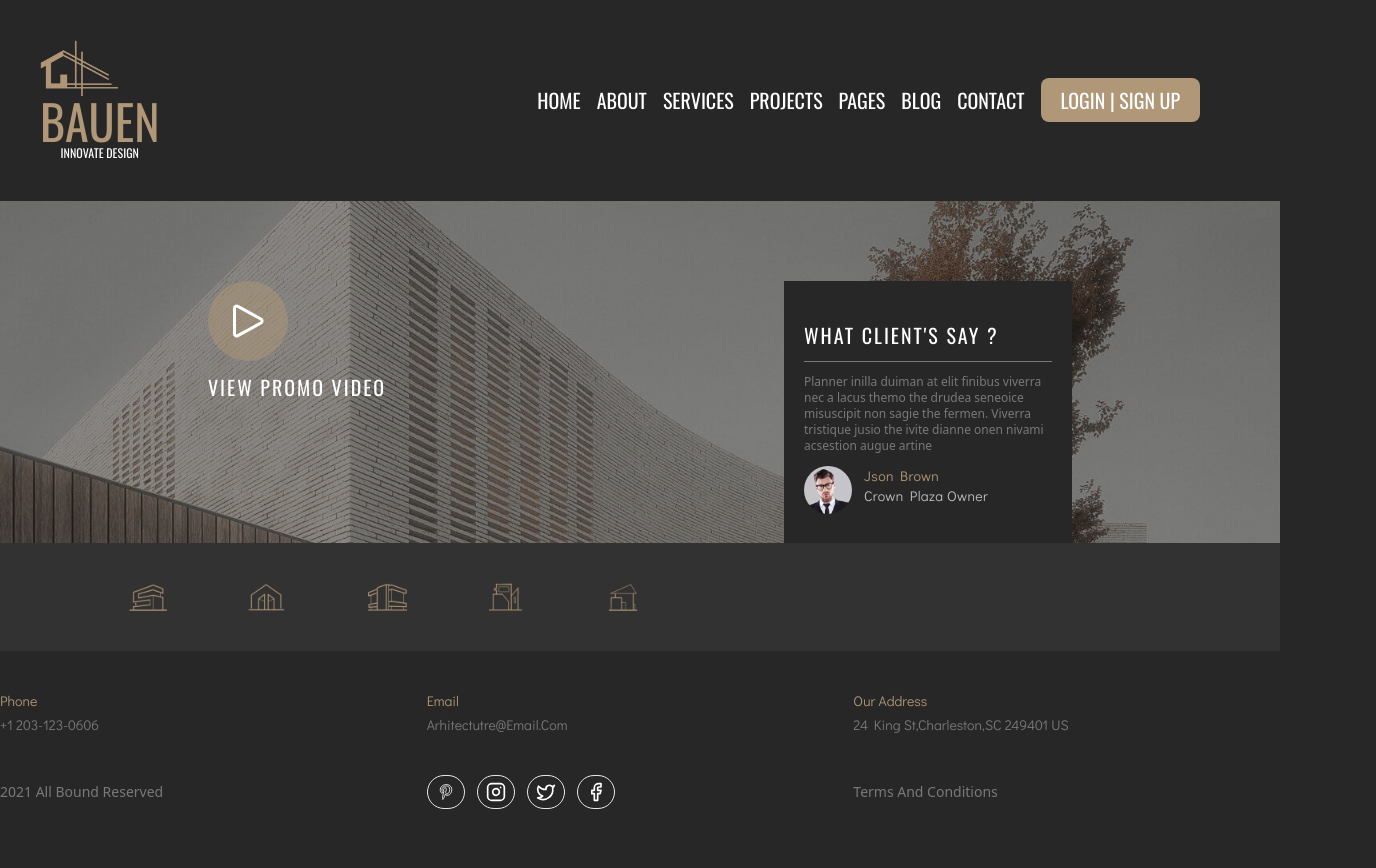
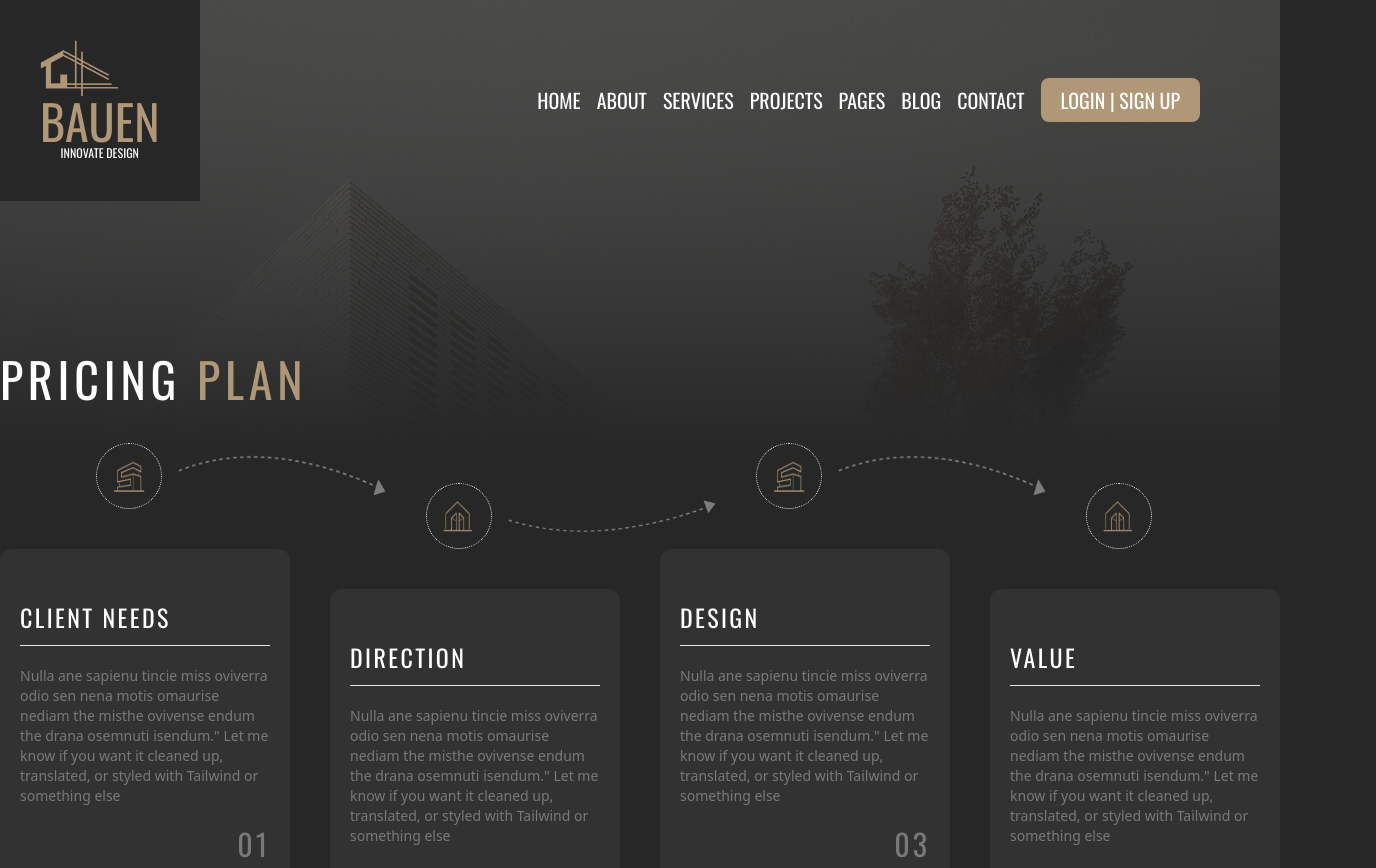
Before and after one commit to mohsen-barahuee/design-torento, a React (Create React App) app: page /process in a window 1280 px wide. Shown: the top 868 px of the page, 1376 px wide, since content can reach past the window. Built offline with nearby package versions, Linux system fonts and the light colour scheme.

Commit message:
create proccess section

```diff
--- a/src/components/modules/header/Header.jsx
+++ b/src/components/modules/header/Header.jsx
@@ -34,7 +34,7 @@ export default function Header() {
           >
             {headerImages.map((items, index) => {
               return (
-                <SwiperSlide>
+                <SwiperSlide key={index}>
                   <div>
                     <img
                       className="w-full h-[550px]  lg:h-[690px] opacity-50 lg:opacity-75 lg:pl-40 "
--- a/src/components/modules/navbar/Navbar.jsx
+++ b/src/components/modules/navbar/Navbar.jsx
@@ -9,7 +9,7 @@ export default function Navbar({ path, scroll }) {
   return (
     <div
       className={`${
-        path.pathname === "/" ? "fixed  top-0" : ""
+        path.pathname === "/" || "process" ? "fixed  top-0" : ""
       } bg-primary px-5 lg:px-0   transition-all child:font-Oswald   w-full ${
         scroll > 150 ? "lg:bg-primary fixed  top-0  " : "md:bg-inherit "
       }  flex flex-row-reverse items-center justify-between z-50`}
--- a/src/components/modules/prices/Price.jsx
+++ /dev/null
@@ -1,5 +0,0 @@
-import React from "react";
-
-export default function Price() {
-  return <div>Price</div>;
-}
--- /dev/null
+++ b/src/components/modules/process-section/ProcessSection.jsx
@@ -0,0 +1,138 @@
+import React from "react";
+
+export default function ProcessSection() {
+  return (
+    <>
+      <div className=" container mb-40">
+        <div className="w-full  relative">
+          <div className="w-full h-full bg-gradient-to-t from-primary from-50% z-10 absolute bottom-0"></div>
+          <img
+            className="w-full opacity-30"
+            src="/images/our-project/2.jpg"
+            alt=""
+          />
+          <div className=" absolute bottom-0 z-20">
+            <div className="uppercase   flex gap-x-4 my-10 justify-start md:justify-start text-4xl md:text-5xl font-Oswald tracking-widest">
+              <h3>pricing</h3>
+              <h3 className="text-secondary">plan</h3>
+            </div>
+            <div className="flex gap-x-10">
+              <div className="flex flex-col gap-y-10">
+                <div className="flex translate-x-24 items-center gap-x-4">
+                  <div className="border border-dotted p-4 rounded-full">
+                    <img
+                      className="w-8 h-8"
+                      src="/images/icons/icon-1.png"
+                      alt=""
+                    />
+                  </div>
+                  <img
+                    className="w-52 -scale-y-125"
+                    src="/images/arrow.png"
+                    alt=""
+                  />
+                </div>
+                <div className="bg-card-color rounded-xl max-w-[300px] px-5 py-10">
+                  <h6 className="uppercase text-2xl font-Oswald tracking-widest border-b py-3">
+                    client needs
+                  </h6>
+                  <p className="text-sm pt-5 text-text-color">
+                    Nulla ane sapienu tincie miss oviverra odio sen nena motis
+                    omaurise nediam the misthe ovivense endum the drana osemnuti
+                    isendum." Let me know if you want it cleaned up, translated,
+                    or styled with Tailwind or something else
+                  </p>
+                  <p className="text-3xl text-right pt-5 font-Oswald text-text-color tracking-widest">
+                    01
+                  </p>
+                </div>
+              </div>
+              <div className="flex flex-col translate-y-10 gap-y-10">
+                <div className="flex translate-x-24 items-center gap-x-4">
+                  <div className="border border-dotted p-4 rounded-full">
+                    <img
+                      className="w-8 h-8"
+                      src="/images/icons/icon-2.png"
+                      alt=""
+                    />
+                  </div>
+                  <img className="w-52  " src="/images/arrow.png" alt="" />
+                </div>
+                <div className="bg-card-color rounded-xl max-w-[300px] px-5 py-10">
+                  <h6 className="uppercase text-2xl font-Oswald tracking-widest border-b py-3">
+                    direction
+                  </h6>
+                  <p className="text-sm pt-5 text-text-color">
+                    Nulla ane sapienu tincie miss oviverra odio sen nena motis
+                    omaurise nediam the misthe ovivense endum the drana osemnuti
+                    isendum." Let me know if you want it cleaned up, translated,
+                    or styled with Tailwind or something else
+                  </p>
+                  <p className="text-3xl text-right pt-5 font-Oswald text-text-color tracking-widest">
+                    02
+                  </p>
+                </div>
+              </div>
+              <div className="flex flex-col gap-y-10">
+                <div className="flex translate-x-24 items-center gap-x-4">
+                  <div className="border border-dotted p-4 rounded-full">
+                    <img
+                      className="w-8 h-8"
+                      src="/images/icons/icon-1.png"
+                      alt=""
+                    />
+                  </div>
+                  <img
+                    className="w-52 -scale-y-125"
+                    src="/images/arrow.png"
+                    alt=""
+                  />
+                </div>
+                <div className="bg-card-color rounded-xl max-w-[300px] px-5 py-10">
+                  <h6 className="uppercase text-2xl font-Oswald tracking-widest border-b py-3">
+                    design
+                  </h6>
+                  <p className="text-sm pt-5 text-text-color">
+                    Nulla ane sapienu tincie miss oviverra odio sen nena motis
+                    omaurise nediam the misthe ovivense endum the drana osemnuti
+                    isendum." Let me know if you want it cleaned up, translated,
+                    or styled with Tailwind or something else
+                  </p>
+                  <p className="text-3xl text-right pt-5 font-Oswald text-text-color tracking-widest">
+                    03
+                  </p>
+                </div>
+              </div>
+              <div className="flex flex-col translate-y-10 gap-y-10">
+                <div className="flex translate-x-24 items-center gap-x-4">
+                  <div className="border border-dotted p-4 rounded-full">
+                    <img
+                      className="w-8 h-8"
+                      src="/images/icons/icon-2.png"
+                      alt=""
+                    />
+                  </div>
+
+                </div>
+                <div className="bg-card-color rounded-xl max-w-[300px] px-5 py-10">
+                  <h6 className="uppercase text-2xl font-Oswald tracking-widest border-b py-3">
+                    value
+                  </h6>
+                  <p className="text-sm pt-5 text-text-color">
+                    Nulla ane sapienu tincie miss oviverra odio sen nena motis
+                    omaurise nediam the misthe ovivense endum the drana osemnuti
+                    isendum." Let me know if you want it cleaned up, translated,
+                    or styled with Tailwind or something else
+                  </p>
+                  <p className="text-3xl text-right pt-5 font-Oswald text-text-color tracking-widest">
+                    04
+                  </p>
+                </div>
+              </div>
+            </div>
+          </div>
+        </div>
+      </div>
+    </>
+  );
+}
--- a/src/components/pages/process/Process.jsx
+++ b/src/components/pages/process/Process.jsx
@@ -1,9 +1,11 @@
 import React from "react";
 import ClientMessages from "../../modules/client-messages/ClientMessages";
+import ProcessSection from "../../modules/process-section/ProcessSection";
 
 export default function Process() {
   return (
     <>
+      <ProcessSection/>
       <ClientMessages />
     </>
   );
```
Also changed, not shown: public/images/arrow.png (added), 1 other file (tests, documents, lock files or other folders).
